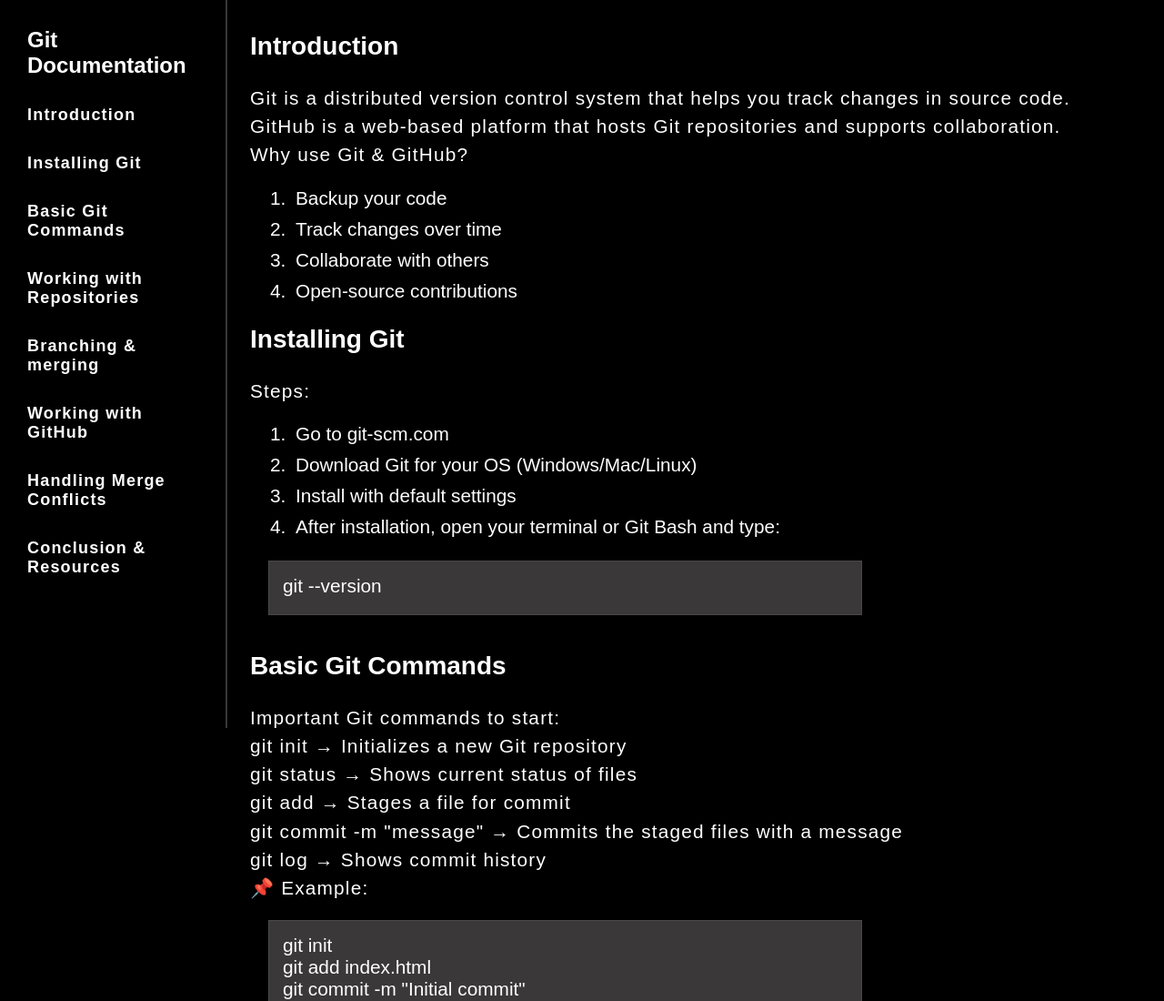
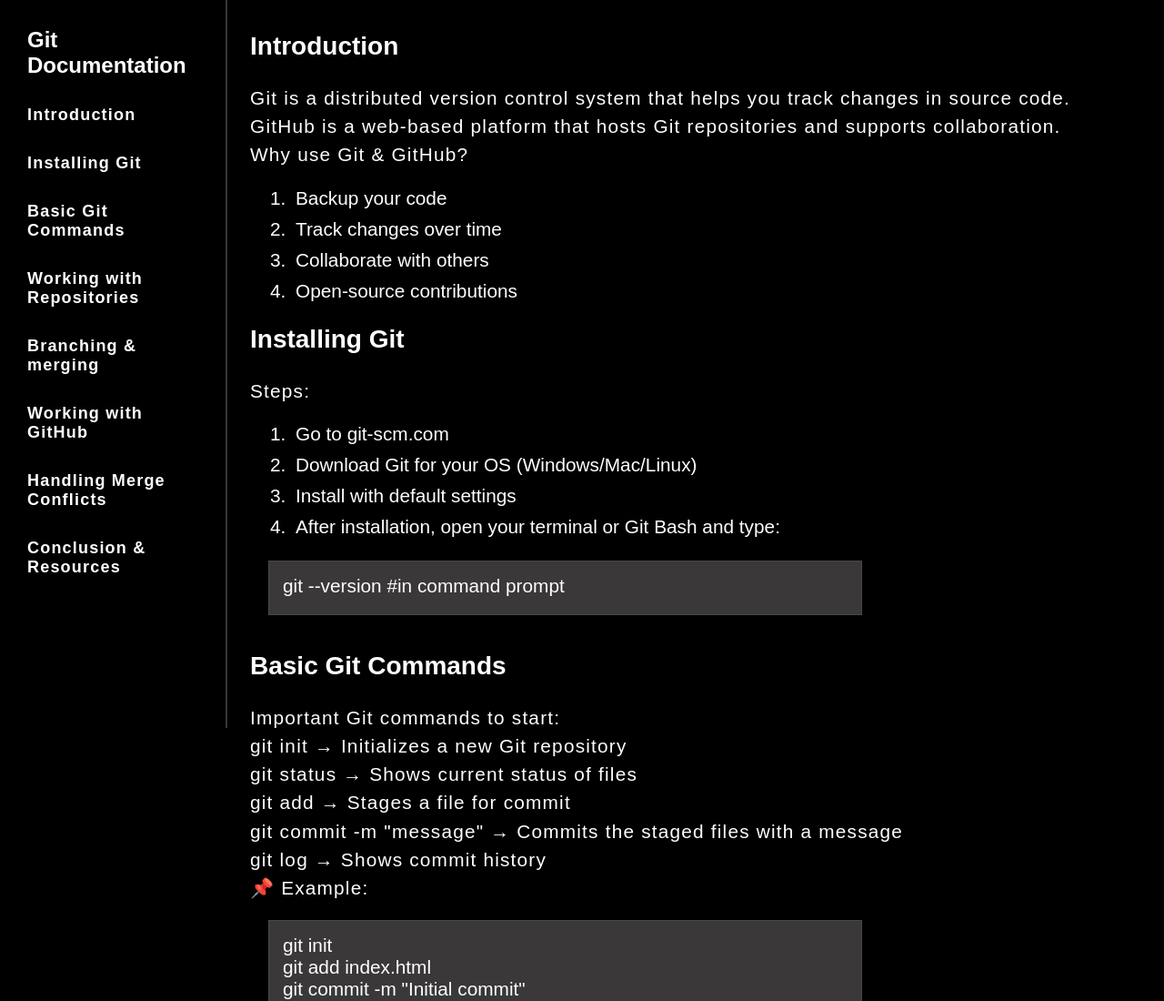
Before and after one commit to SanthoshReddy352/documentation_page, a plain HTML site: page index.html in a window 1280 px wide. Shown: the top 1100 px of the page at 91% size. Drawn offline with Linux system fonts and the light colour scheme.

Commit message:
Updated index.html git --version #in command prompt

```diff
--- a/index.html
+++ b/index.html
@@ -44,7 +44,7 @@
                     <li>After installation, open your terminal or Git Bash and type:</li>
                 </ol>
                 <div class="code">
-                    <label>git --version</label>
+                    <label>git --version #in command prompt</label>
                 </div>
             </section>
             <section class="main-content" id="BasicGitCommands">
```
